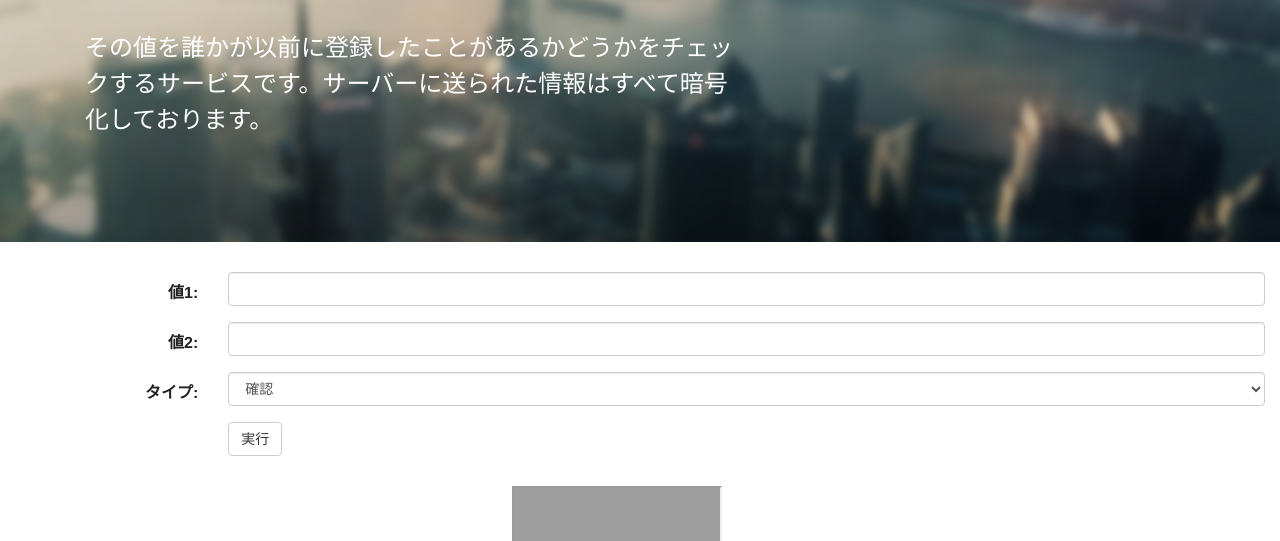
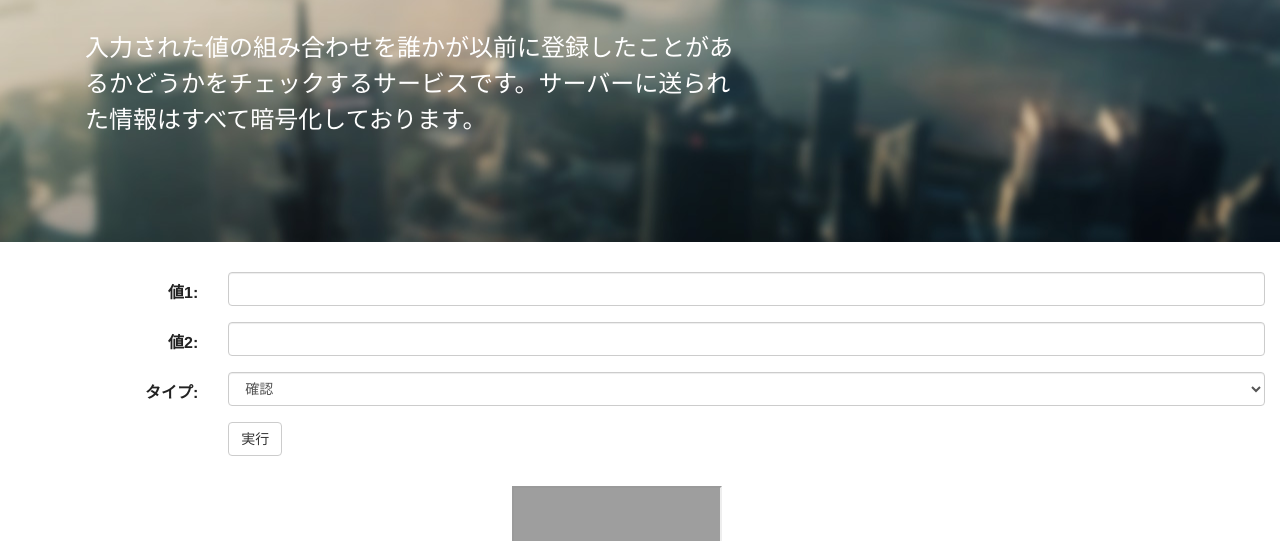
Before and after one commit to yumebayashi/smartcheck, a plain HTML site: page index.html in a window 1280 px wide. Shown: the part 259-800 px from the top of the page. Drawn offline with Linux system fonts and the light colour scheme; grey boxes are pictures that could not be loaded.

Commit message:
Update index.html

```diff
--- a/index.html
+++ b/index.html
@@ -59,7 +59,7 @@ function makeHidden() {
         <div class="wrap">
             <div class="header-wrapper">
                 <h1>Smart <span>Checker</span></h1>
-                <p>その値を誰かが以前に登録したことがあるかどうかをチェックするサービスです。サーバーに送られた情報はすべて暗号化しております。</p>
+                <p>入力された値の組み合わせを誰かが以前に登録したことがあるかどうかをチェックするサービスです。サーバーに送られた情報はすべて暗号化しております。</p>
             </div>
             <!-- /.header-wrapper -->
         </div>
```
